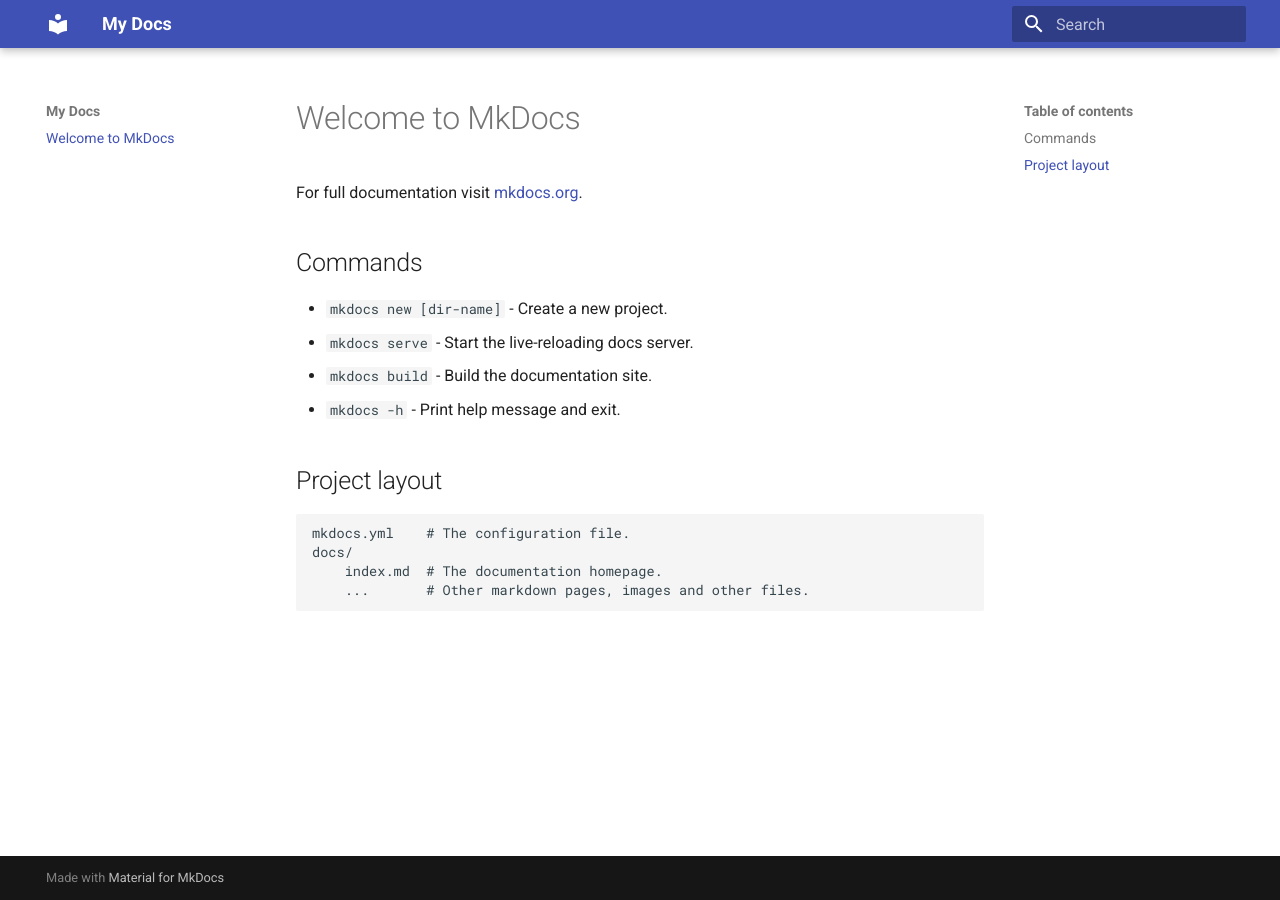
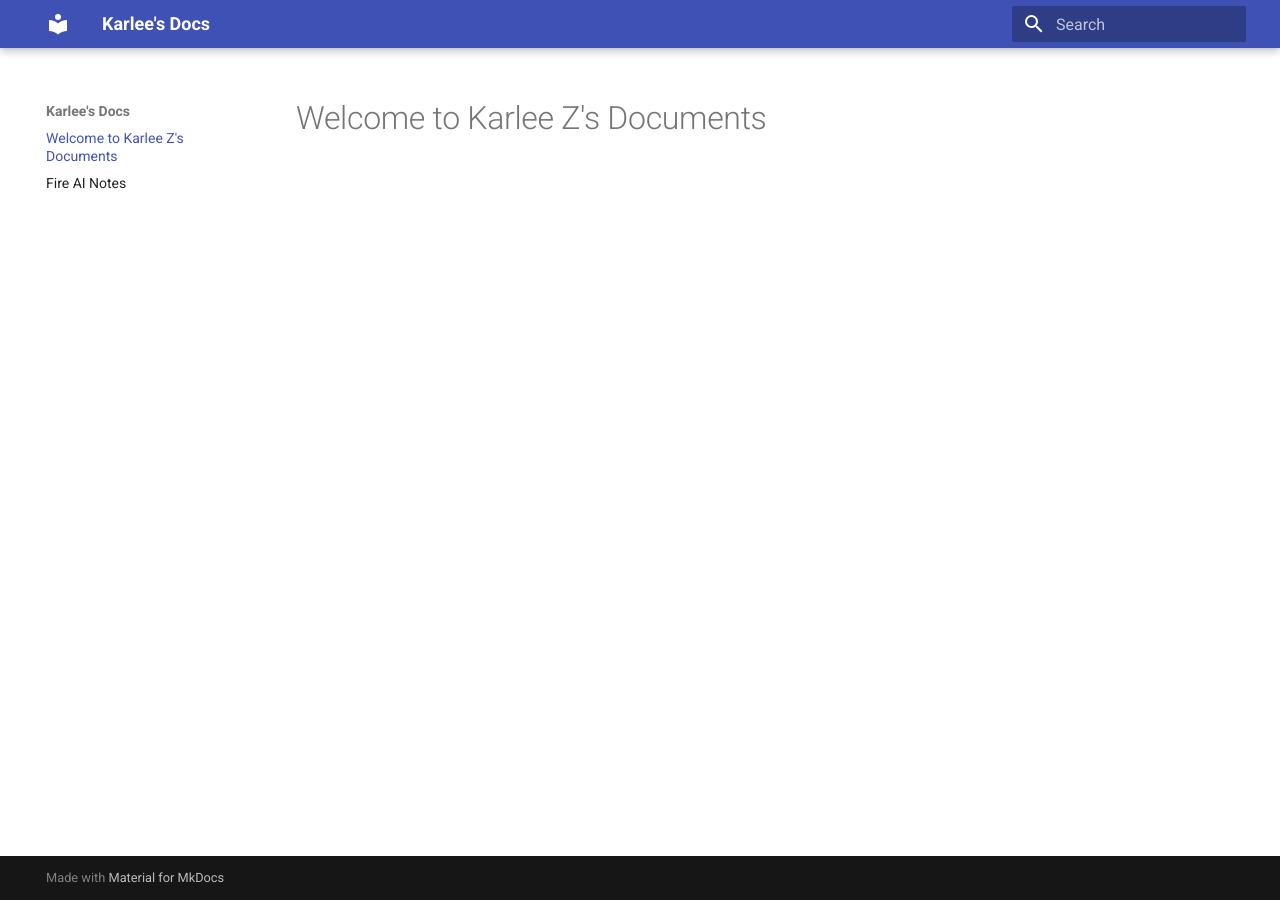
Before and after one commit to karlzam/karlzam.github.io, an MkDocs documentation site: the page built from docs/index.md, in a window 1280 px wide. Built offline with MkDocs 1.6.1 and Material for MkDocs 9.7.7, drawn with Linux system fonts in a browser that asks for light colours.

Commit message:
all the things

```diff
--- /dev/null
+++ b/docs/fire-ai.md
@@ -0,0 +1 @@
+# Fire AI Notes
--- a/docs/index.md
+++ b/docs/index.md
@@ -1,17 +1 @@
-# Welcome to MkDocs
-
-For full documentation visit [mkdocs.org](https://www.mkdocs.org).
-
-## Commands
-
-* `mkdocs new [dir-name]` - Create a new project.
-* `mkdocs serve` - Start the live-reloading docs server.
-* `mkdocs build` - Build the documentation site.
-* `mkdocs -h` - Print help message and exit.
-
-## Project layout
-
-    mkdocs.yml    # The configuration file.
-    docs/
-        index.md  # The documentation homepage.
-        ...       # Other markdown pages, images and other files.
+# Welcome to Karlee Z's Documents
--- a/mkdocs.yml
+++ b/mkdocs.yml
@@ -1,4 +1,4 @@
-site_name: My Docs
+site_name: Karlee's Docs
 
 theme:
   name: material
```
